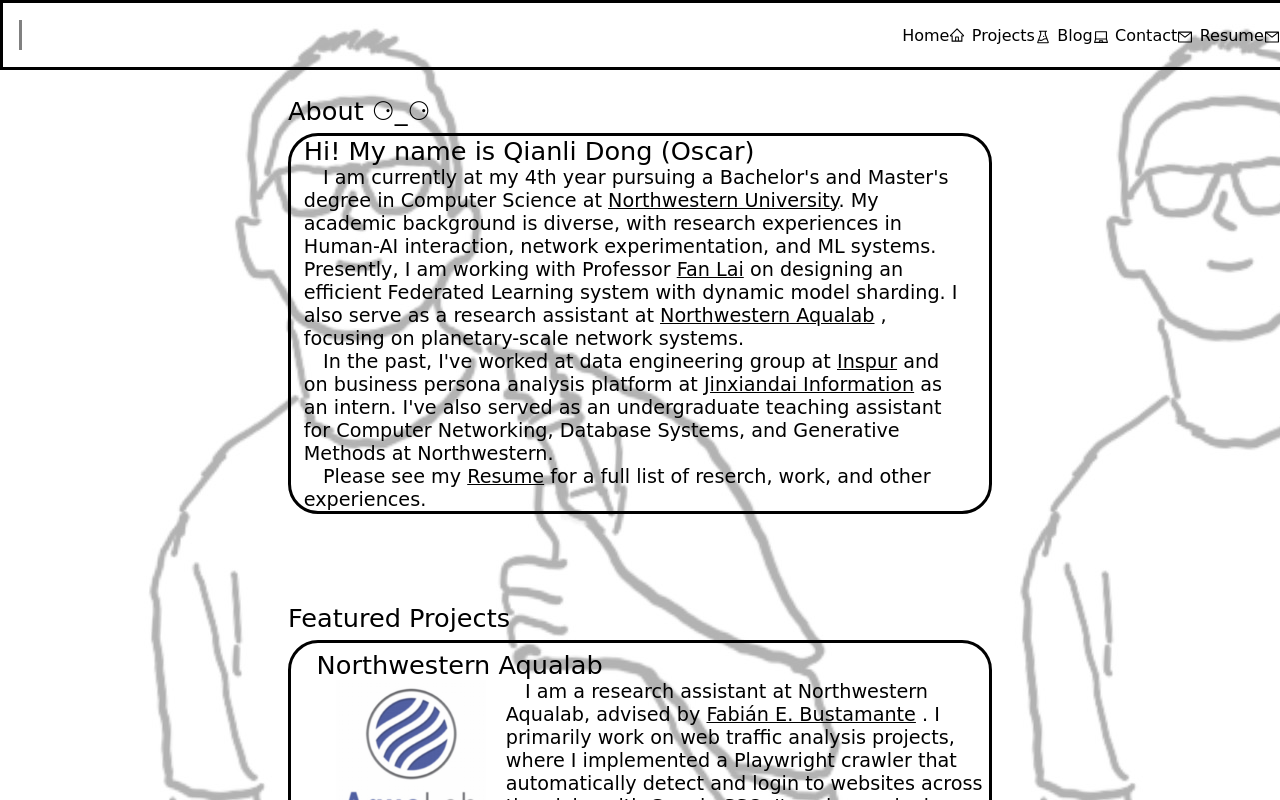
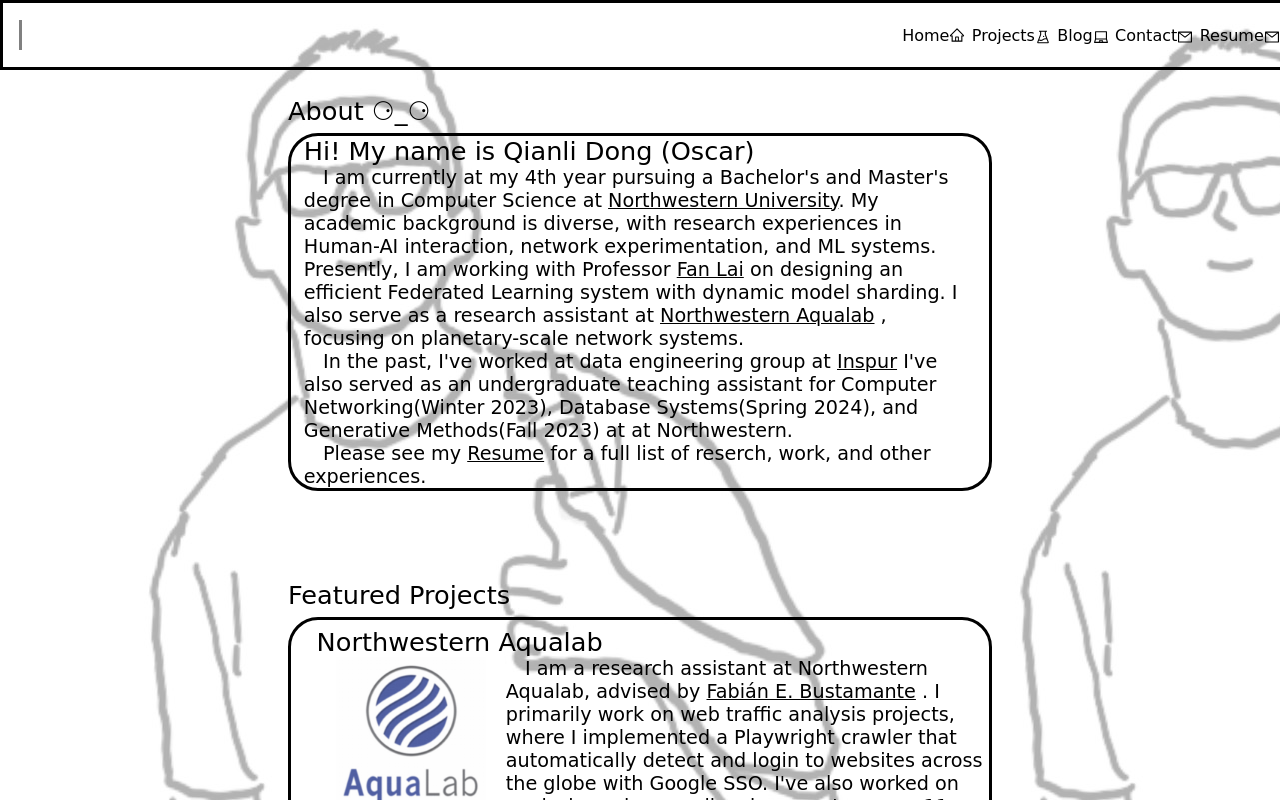
Before and after one commit to oscardddd/portfolio, a Next.js app: page / in a window 1280 px wide. Shown: the top 800 px of the page. Built offline with nearby package versions, Linux system fonts and the light colour scheme.

Commit message:
minor change

```diff
--- a/pages/index.js
+++ b/pages/index.js
@@ -75,16 +75,9 @@
                 <a href="https://en.inspur.com/" className={styles.link}>
                   Inspur
                 </a>{" "}
-                and on business persona analysis platform at{" "}
-                <a
-                  href="https://pitchbook.com/profiles/company/266265-82#overview"
-                  className={styles.link}
-                >
-                  Jinxiandai Information
-                </a>{" "}
-                as an intern. I've also served as an undergraduate teaching
-                assistant for Computer Networking, Database Systems, and
-                Generative Methods at Northwestern.
+                I've also served as an undergraduate teaching assistant for
+                Computer Networking(Winter 2023), Database Systems(Spring 2024), and Generative Methods(Fall 2023) at
+                at Northwestern.
               </div>
             </div>
 
```
